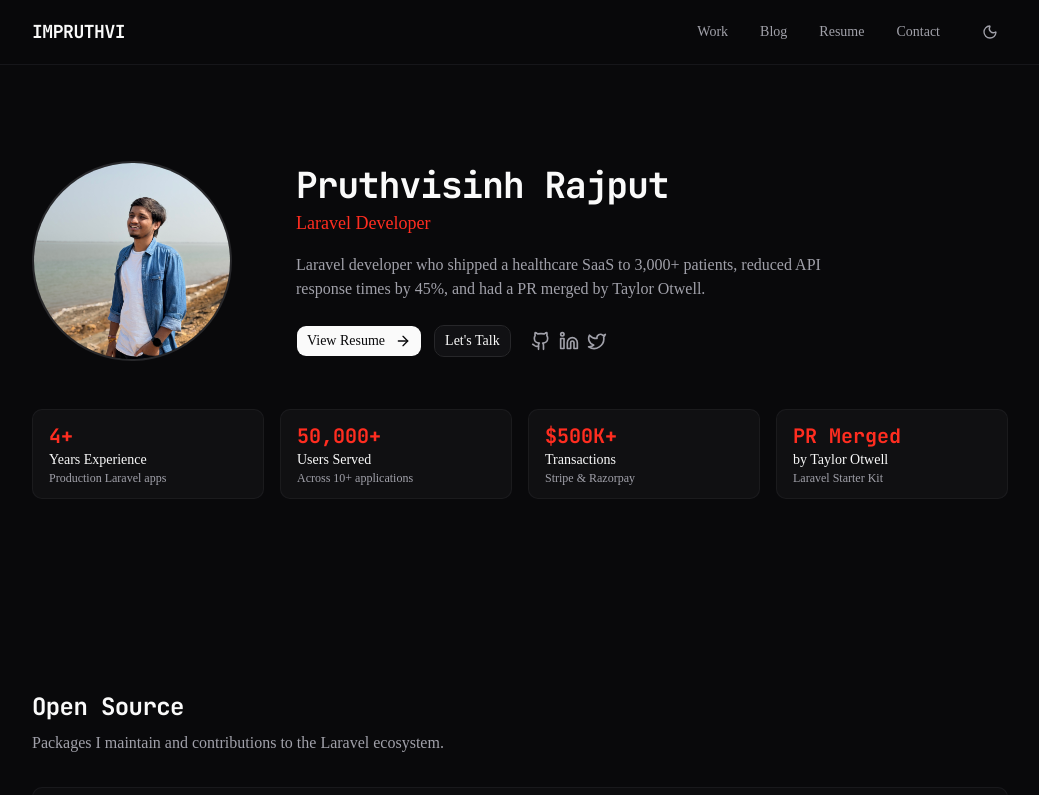
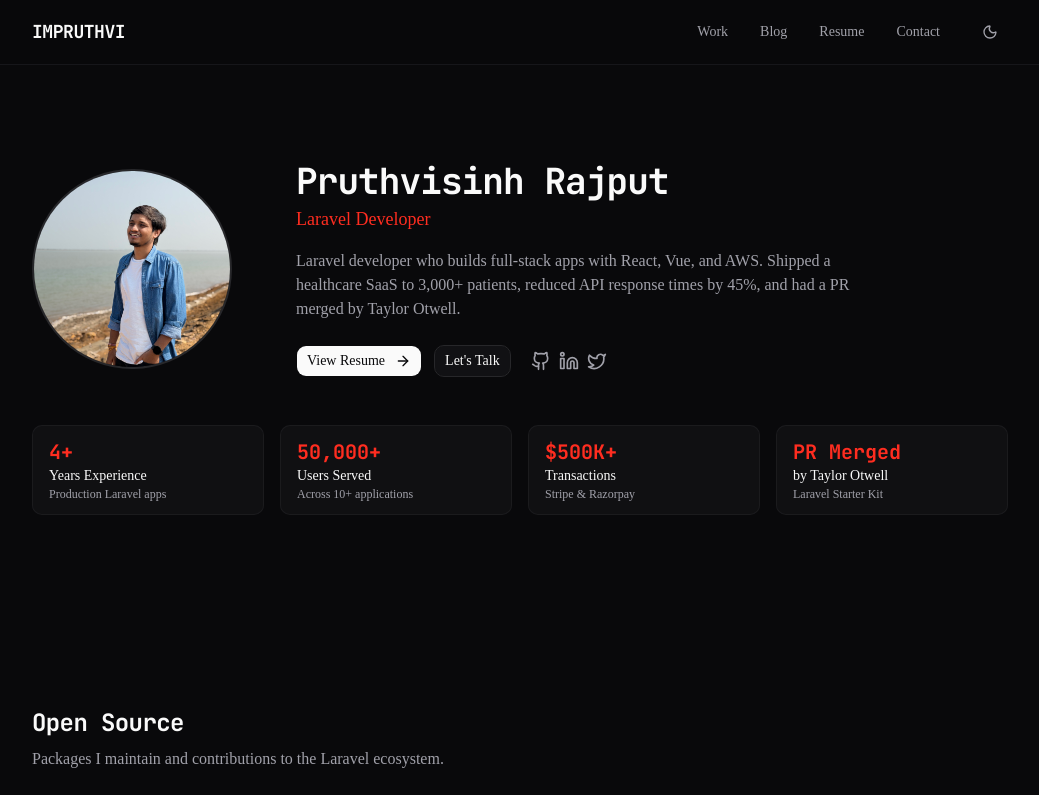
Before and after one commit to impruthvi/impruthvi.me, a Next.js app: page / in a window 1280 px wide. Shown: the top 795 px of the page, without its empty margins (120-1159 px from the left). Built offline with nearby package versions, Linux system fonts and the light colour scheme.

Commit message:
feat: update Hero component description for clarity and detail

```diff
--- a/components/hero.tsx
+++ b/components/hero.tsx
@@ -29,9 +29,9 @@
           </h1>
           <p className="mt-1 text-lg text-laravel">Laravel Developer</p>
           <p className="mt-4 max-w-xl text-muted-foreground">
-            Laravel developer who shipped a healthcare SaaS to 3,000+ patients,
-            reduced API response times by 45%, and had a PR merged by Taylor
-            Otwell.
+            Laravel developer who builds full-stack apps with React, Vue, and
+            AWS. Shipped a healthcare SaaS to 3,000+ patients, reduced API
+            response times by 45%, and had a PR merged by Taylor Otwell.
           </p>
 
           {/* CTAs */}
```
